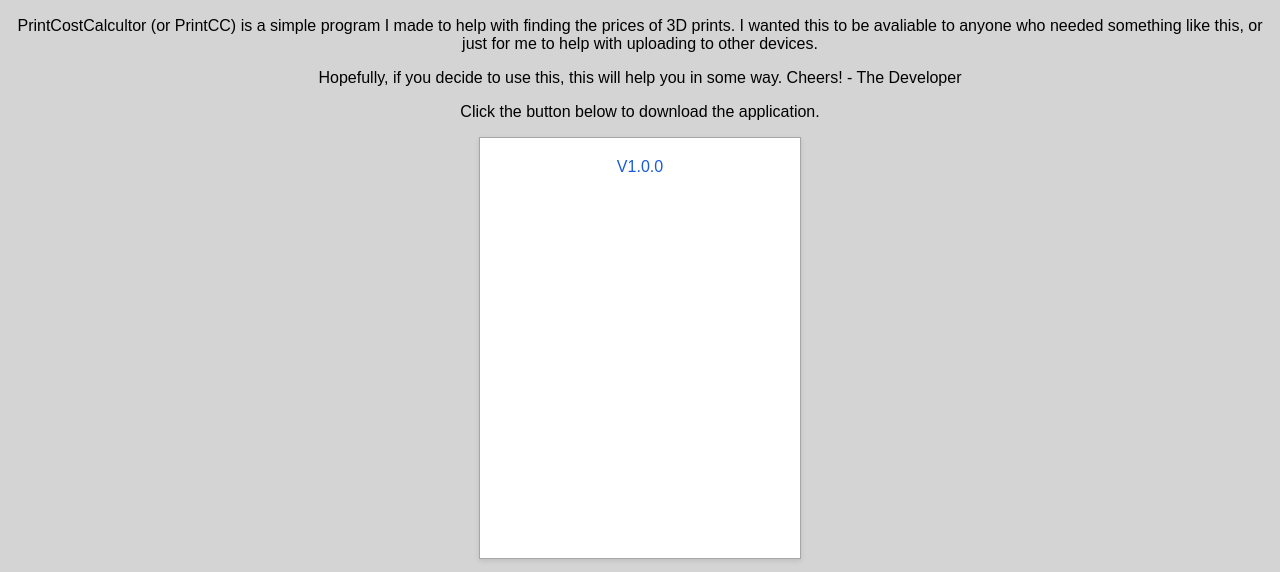
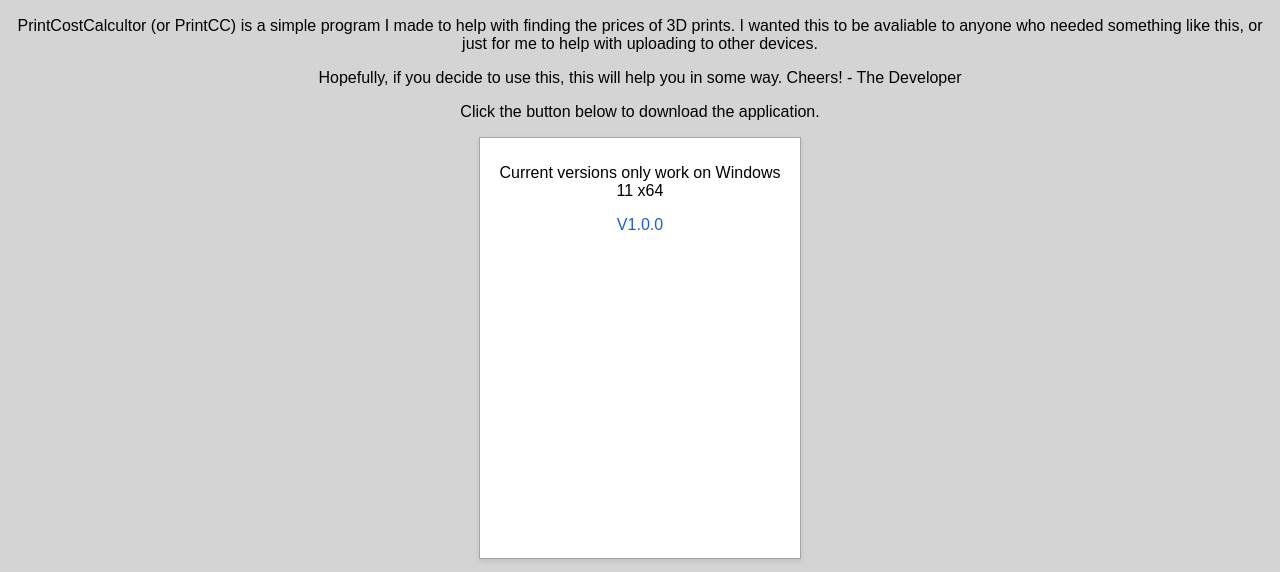
Before and after one commit to ApexChicken/PrintCC, a plain HTML site: page index.html in a window 1280 px wide. Shown: the part 227-799 px from the top of the page. Drawn offline with Linux system fonts and the light colour scheme.

Commit message:
Update index.html

```diff
--- a/index.html
+++ b/index.html
@@ -45,6 +45,7 @@
 <p>Hopefully, if you decide to use this, this will help you in some way. Cheers! - The Developer</p>
 <p>Click the button below to download the application.</p>
     <div class="download-box">
+        <p>Current versions only work on Windows 11 x64</p>
         <div class="download-item"><a href="https://github.com/ApexChicken/PrintCC/releases/download/v1.0/PrintCostCalculatorV1.0.0.zip" class="download-button" download>V1.0.0</a></div>
     </div>
         <p>Current versions are only avaliable on windows 11 x64</p>
```
